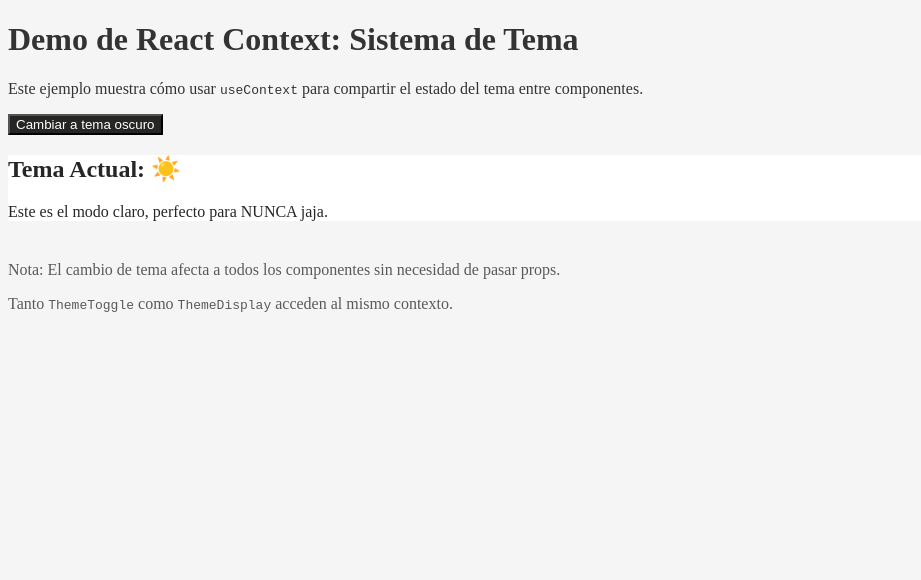
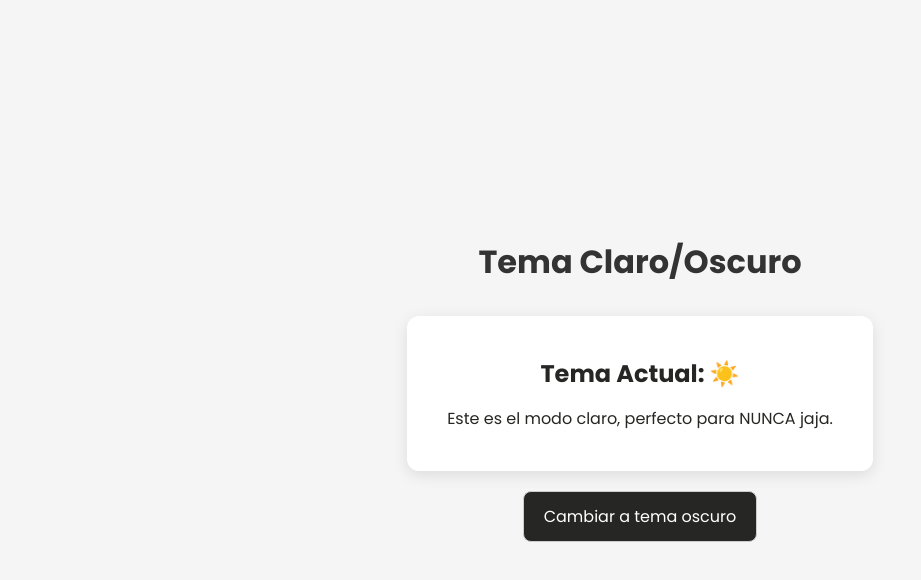
Before and after one commit to luispedrolira/react-cdn, a plain HTML site: page use-context/index.html in a window 1280 px wide. Shown: the whole page, without its empty margins (0-921 px from the left). Drawn offline with nearby package versions, Linux system fonts and the light colour scheme.

Commit message:
UseContexto style

```diff
--- a/use-context/index.html
+++ b/use-context/index.html
@@ -4,6 +4,11 @@
     <meta charset="UTF-8" />
     <meta name="viewport" content="width=device-width, initial-scale=1.0" />
     <title></title>
+
+    <link
+      href="https://fonts.googleapis.com/css2?family=Poppins:wght@400;700&display=swap"
+      rel="stylesheet"
+    />
 
     <!-- React -->
     <script
@@ -17,6 +22,70 @@
     ></script>
     <!-- Babel para procesar JSX -->
     <script src="https://unpkg.com/@babel/standalone/babel.min.js"></script>
+
+    <style>
+      * {
+        margin: 0;
+        padding: 0;
+        box-sizing: border-box;
+        font-family: "Poppins", sans-serif;
+      }
+
+      body {
+        width: 100%;
+        height: 100vh;
+        margin: 0;
+        display: flex;
+        align-items: center;
+        justify-content: center;
+        transition: background-color 0.3s, color 0.3s;
+      }
+
+      .app-container {
+        max-width: 600px;
+        height: 100%;
+        margin: 0 auto;
+        text-align: center;
+      }
+
+      h1 {
+        margin-bottom: 30px;
+      }
+
+      button {
+        padding: 12px 20px;
+        font-size: 16px;
+        border-radius: 8px;
+        margin: 20px 0;
+        cursor: pointer;
+        transition: all 0.3s;
+        border: 1px solid #ccc;
+      }
+
+      .theme-card {
+        padding: 40px;
+        border-radius: 12px;
+        margin-top: 20px;
+        transition: all 0.3s;
+        box-shadow: 0 4px 15px rgba(0, 0, 0, 0.1);
+      }
+
+      /* Animación para cambio de tema */
+      @keyframes fadeChange {
+        0% {
+          opacity: 0.8;
+          transform: scale(0.98);
+        }
+        100% {
+          opacity: 1;
+          transform: scale(1);
+        }
+      }
+
+      .theme-transition {
+        animation: fadeChange 0.3s ease;
+      }
+    </style>
   </head>
   <body>
     <div id="root"></div>
@@ -84,25 +153,10 @@
         return (
           <ThemeContext.Provider value={{ theme, toggleTheme }}>
             <div className="app-container">
-                    <h1>Demo de React Context: Sistema de Tema</h1>
-                    <p>
-                        Este ejemplo muestra cómo usar <code>useContext</code> para
-                        compartir el estado del tema entre componentes.
-                    </p>
+              <h1>Tema Claro/Oscuro</h1>
 
+              <ThemeDisplay />
               <ThemeToggle />
-                    <ThemeDisplay />
-
-                    <div style={{ marginTop: "40px", opacity: 0.8 }}>
-                        <p>
-                        Nota: El cambio de tema afecta a todos los componentes sin
-                        necesidad de pasar props.
-                        </p>
-                        <p>
-                        Tanto <code>ThemeToggle</code> como <code>ThemeDisplay</code>{" "}
-                        acceden al mismo contexto.
-                        </p>
-                    </div>
             </div>
           </ThemeContext.Provider>
         );
```
Lines whose indentation alone changed are shown as unchanged.
